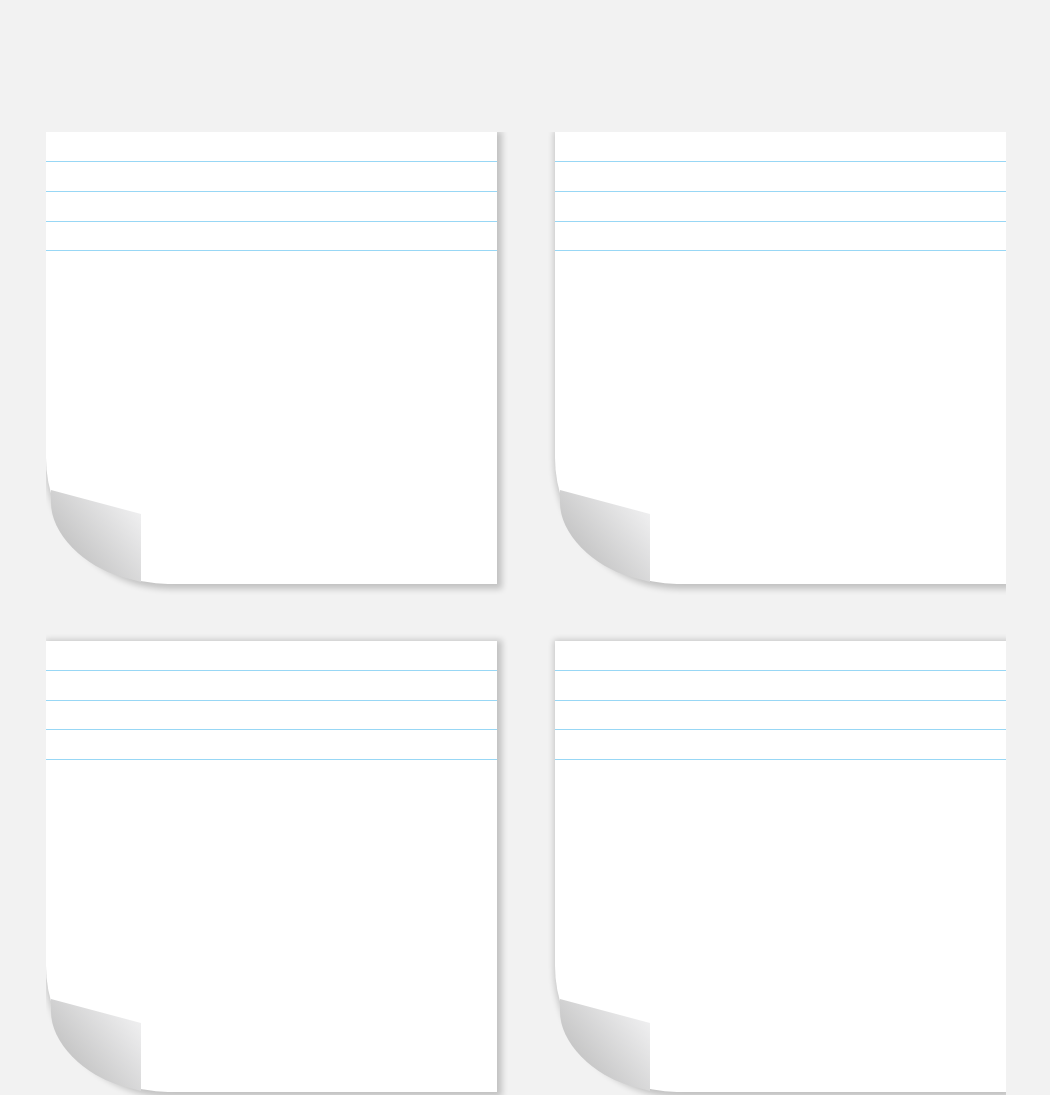
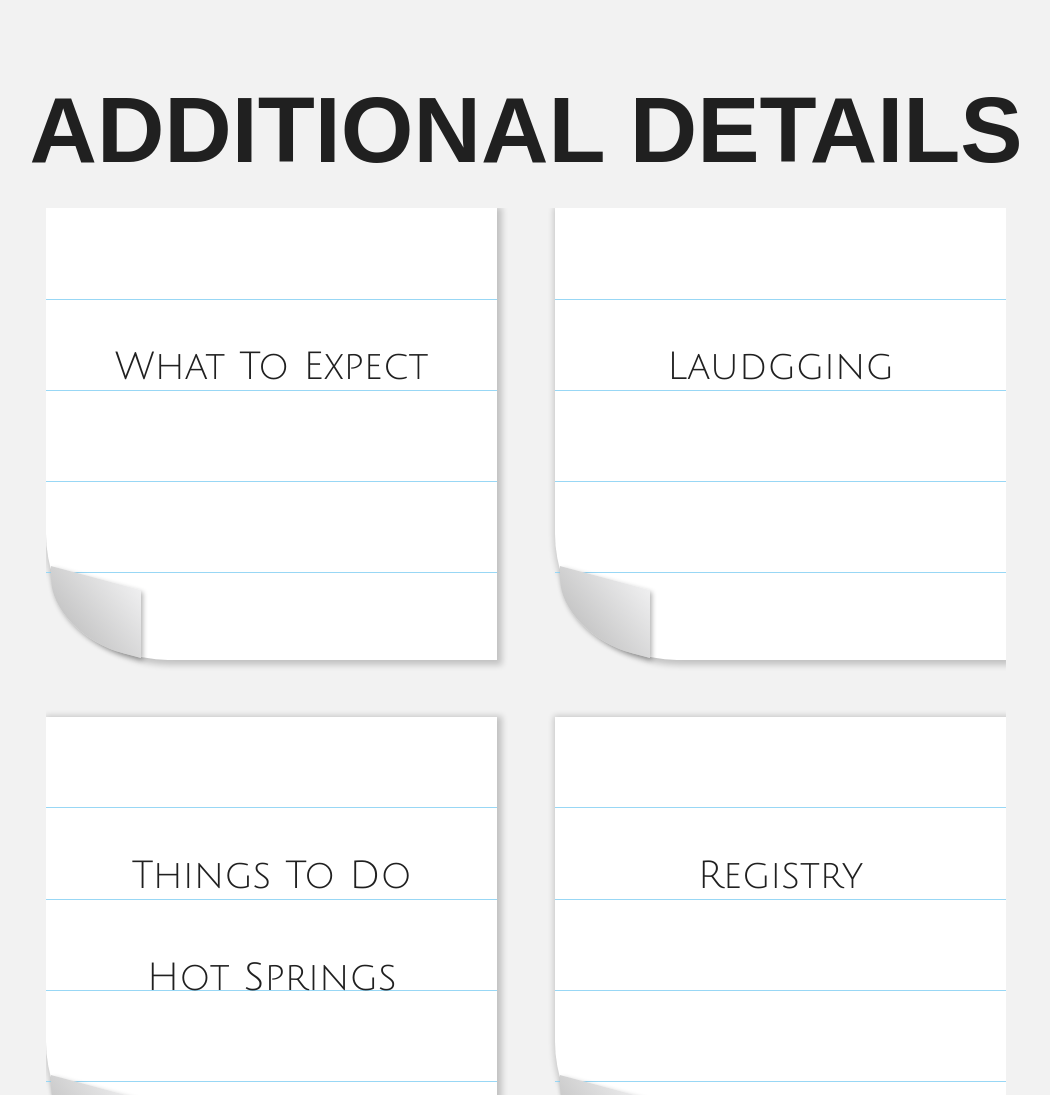
Before and after one commit to yodarango/rangeledamiracle, a plain HTML site: page index.html in a window 1280 px wide. Shown: the part 4760-5855 px from the top of the page, without its empty margins (114-1164 px from the left). Drawn offline with Linux system fonts and the light colour scheme; a web font is replaced by a local one.

Commit message:
almost finished the homepage

```diff
--- a/embelish.css
+++ b/embelish.css
@@ -280,6 +280,17 @@ font-size: calc(var(--image-size) * .073);
     position: relative;
     top: calc(var(--image-size) * -.12);
 }
+.additional-details h2
+{
+color: var(--dark-gray);
+font-family: 'Palanquin', sans-serif;
+font-size: calc(var(--image-size) * .073);
+margin: auto;
+width: 100%;
+text-align: center;
+position: relative;
+top: -3.5rem;
+}
 .links-table
 {
     display: grid;
@@ -291,6 +302,8 @@ font-size: calc(var(--image-size) * .073);
     height: calc(var(--image-size) * .75);
     margin: auto;
     padding-bottom: calc(var(--image-size) * .2);
+    position: relative;
+    top: -2rem;
 }
 .links-table > div
 {
@@ -312,36 +325,49 @@ z-index: 15;
 position: absolute;
 bottom: 3%;
 left: 1.2%;
+box-shadow: 2px 2px 5px rgba(0, 0, 0, .3);
 transform: skewY(15deg);
 border-bottom-left-radius: 80% 81%;
+}
+.last-child a
+{
+    position: absolute;
+    z-index: 20;
+    color: var(--dark-gray);
+    font-family: var(--main-font);
+    font-size: calc(var(--image-size) * .03);
+    width: 100%;
+    display: block;
+    text-align: center;
+    top: calc(var(--image-size) * -.2);
+    line-height: calc(var(--image-size) * .08);
 }
 .sticky div:nth-child(1)
 {
     border-bottom: 1px solid rgb(152, 215, 245);
     overflow: hidden;
     position: relative;
-    top: 1.8rem
+    top: 20%;
 }
 .sticky div:nth-child(2)
 {
     border-bottom: 1px solid rgb(152, 215, 245);
     overflow: hidden;
     position: relative;
-    top: 3.6rem;
+    top: 40%;
 }
 .sticky div:nth-child(3)
 {
     border-bottom: 1px solid rgb(152, 215, 245);
     overflow: hidden;
     position: relative;
-    top: 5.4rem;
+    top: 60%;
 }
 .sticky div:nth-child(4)
 {
     border-bottom: 1px solid rgb(152, 215, 245);
-    overflow: hidden;
     position: relative;
-    top: 7.2rem;
+    top: 80%;
 }
   footer
 {
--- a/index.html
+++ b/index.html
@@ -72,30 +72,31 @@ Hot Springs, AK 37777</p>
 </section>
 <img src="images/Flowers.png" id="flowers">
 <section class= "additional-details">
+    <h2>ADDITIONAL DETAILS</h2>
 <div class="links-table">
 <div class="sticky" id="sticky1">
     <div></div>
     <div></div>
     <div></div>
-    <div class="last-child"></div>
+    <div class="last-child"><a href="#">What To Expect</a></div>
 </div>
 <div class="sticky" id="sticky2">
     <div></div>
     <div></div>
     <div></div>
-    <div></div>
+    <div class="last-child"><a href="#">Laudgging</a></div>
 </div>
 <div class="sticky" id="sticky3">
     <div></div>
     <div></div>
     <div></div>
-    <div></div>
+    <div class="last-child"><a href="#">Things To Do <br> Hot Springs</a></div>
 </div>
 <div class="sticky" id="sticky4">
     <div></div>
     <div></div>
     <div></div>
-    <div></div>
+    <div class="last-child"><a href="#">Registry</a></div>
 </div>
 </div>
 </section>
```
